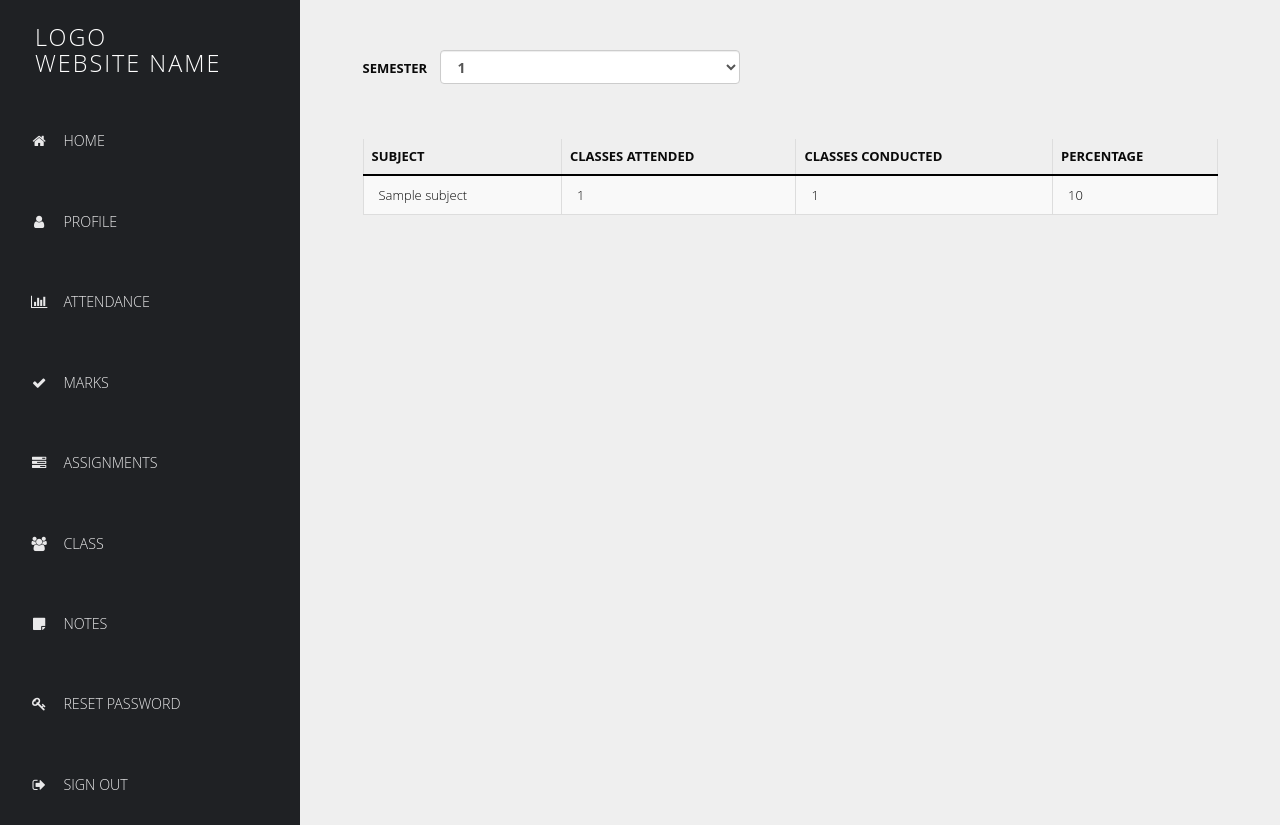
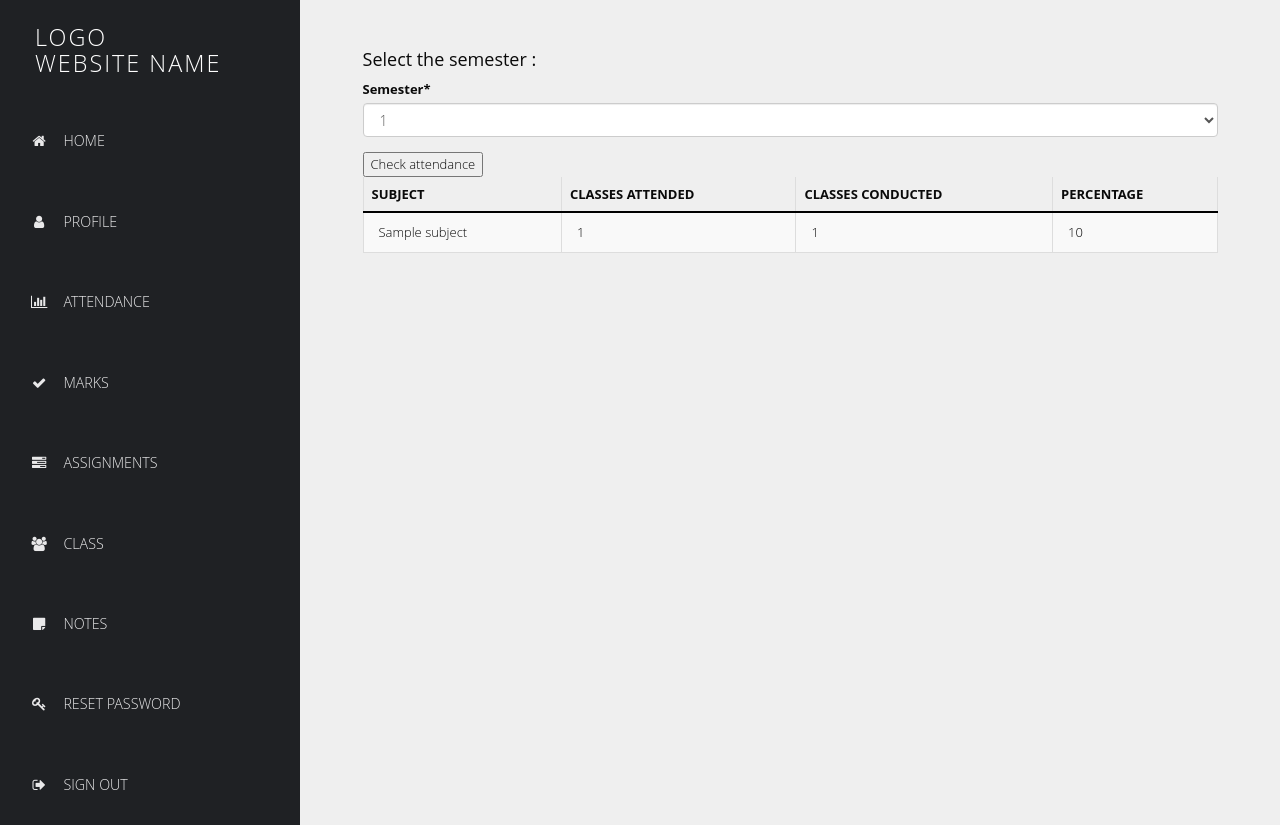
Before and after one commit to swasthikcnayak/team-sankalp-scl-maxo, a Django app: page /attendance/ in a window 1280 px wide. Run offline with Django 3.2, Linux system fonts and the light colour scheme; a user stored in the database is signed in; tables that the repository leaves empty hold one stand-in row (values such as "Sample post"); some libraries are stand-ins or nearby versions.

Commit message:
added feature of selecting semester for attendance view student.

```diff
--- a/djangoProject/attendance/forms.py
+++ b/djangoProject/attendance/forms.py
@@ -1,6 +1,7 @@
 from django import forms
 from attendance.models import AttendanceLog
 from users.models import StudentProfile
+from academics.models import SEM_CHOICES
 
 
 class AttendanceUpdateForm(forms.ModelForm):
@@ -12,3 +13,12 @@ class AttendanceUpdateForm(forms.ModelForm):
         self.class_obj = kwargs.pop('class_obj', None)
         super(AttendanceUpdateForm, self).__init__(*args, **kwargs)
         self.absentees = forms.ModelMultipleChoiceField(queryset=StudentProfile.objects.filter(section=self.class_obj))
+
+
+class RequestAttendanceDetails(forms.Form):
+    semester = forms.ChoiceField(choices=SEM_CHOICES)
+
+    def __init__(self, *args, **kwargs):
+        self.sem = kwargs.pop('semester', None)
+        super(RequestAttendanceDetails, self).__init__(*args, **kwargs)
+        self.fields['semester'].initial = self.sem
--- a/djangoProject/attendance/templates/attendance/attendance.html
+++ b/djangoProject/attendance/templates/attendance/attendance.html
@@ -25,21 +25,12 @@
     <div class="container-fluid">
         <div class="content">
             {% if request.user.role == 'STD' %}
-                <div class="form-group">
-                    <label style="margin-right: 10px;">SEMESTER </label>
-                    <label style="margin-bottom: 40px;">
-                        <select class="form-control" name="sem-select" style="width: 300px">
-                            <option value="1">1</option>
-                            <option value="2">2</option>
-                            <option value="3">3</option>
-                            <option value="4">4</option>
-                            <option value="5">5</option>
-                            <option value="6">6</option>
-                            <option value="7">7</option>
-                            <option value="8">8</option>
-                        </select>
-                    </label>
-                </div>
+                <h4>Select the semester : </h4>
+            <form method="POST" enctype="multipart/form-data">
+                {% csrf_token %}
+                {{ form | crispy }}
+                <button type="submit">Check attendance</button>
+            </form>
                 {% if attendances.count != 0 %}
                     <table id="data-table" class="table table-striped table-bordered" style="border:1px">
                         <thead class="thead-light">
--- a/djangoProject/attendance/views.py
+++ b/djangoProject/attendance/views.py
@@ -5,7 +5,7 @@ from attendance.models import Attendance, AttendanceLog
 from djangoProject.utils import is_student, is_teacher
 from users.models import StudentProfile, TeacherProfile, Teach
 from academics.models import Subject, Class
-from attendance.forms import AttendanceUpdateForm
+from attendance.forms import AttendanceUpdateForm, RequestAttendanceDetails
 from django.contrib import messages
 
 
@@ -15,8 +15,22 @@ from django.contrib import messages
 def view_attendance(request):
     if is_student(request):
         studentProfile = get_object_or_404(StudentProfile, user=request.user)
-        attendances = Attendance.objects.filter(student=studentProfile, Class__id=studentProfile.section.id)
-        return render(request, 'attendance/attendance.html', {'attendances': attendances})
+        if request.method == 'GET':
+            form = RequestAttendanceDetails(semester=studentProfile.semester)
+            attendances = Attendance.objects.filter(student=studentProfile, Class__id=studentProfile.section.id)
+            return render(request, 'attendance/attendance.html', {'attendances': attendances, 'form': form})
+        elif request.method == 'POST':
+            form = RequestAttendanceDetails(request.POST)
+            if form.is_valid():
+                messages.success(request,
+                                 message="Showing details of selected semester")
+                selected_sem = form.cleaned_data['semester']
+            else:
+                messages.add_message(request, messages.ERROR,
+                                     message="Invalid semester, showing details of your semester")
+                selected_sem = studentProfile.section.semester
+            attendances = Attendance.objects.filter(student=studentProfile, Class__semester=selected_sem)
+            return render(request, 'attendance/attendance.html', {'attendances': attendances, 'form': form})
     elif is_teacher(request):
         teaches = Teach.objects.filter(teacher__user=request.user)
         return render(request, 'attendance/attendance.html', {'teaches': teaches})
```
